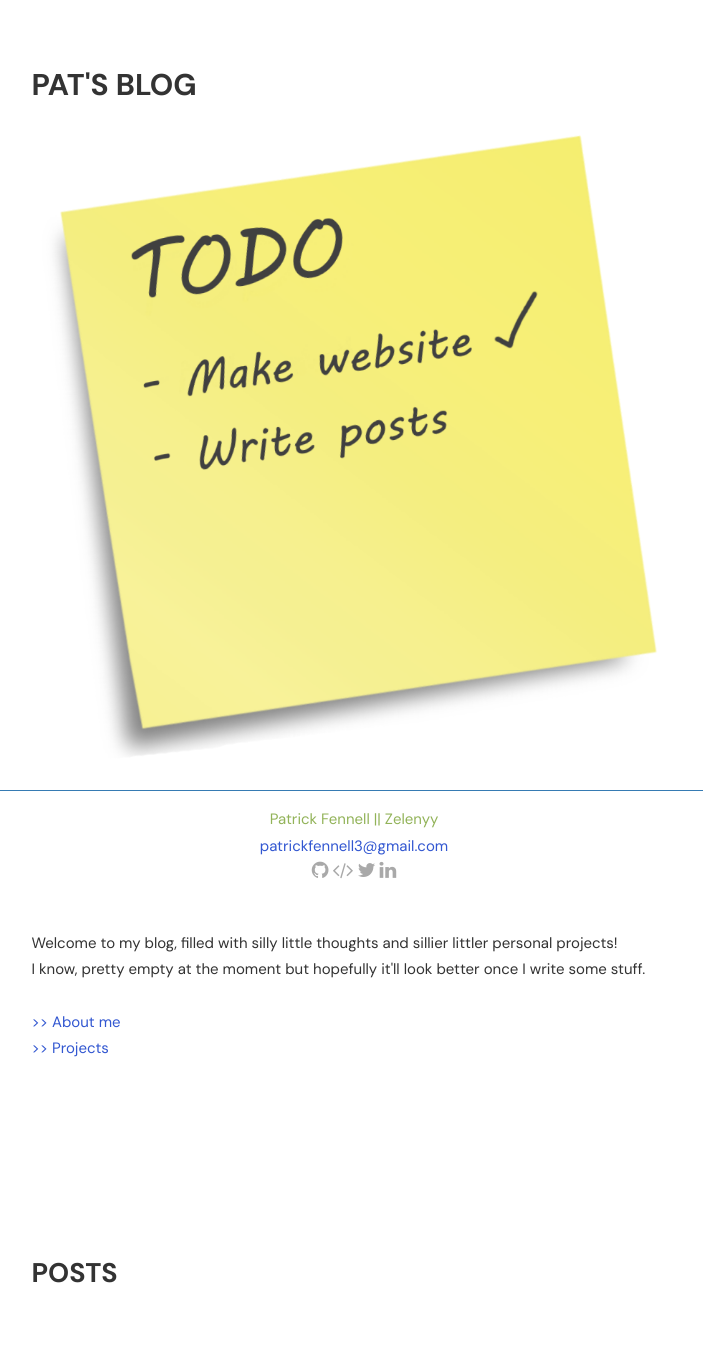
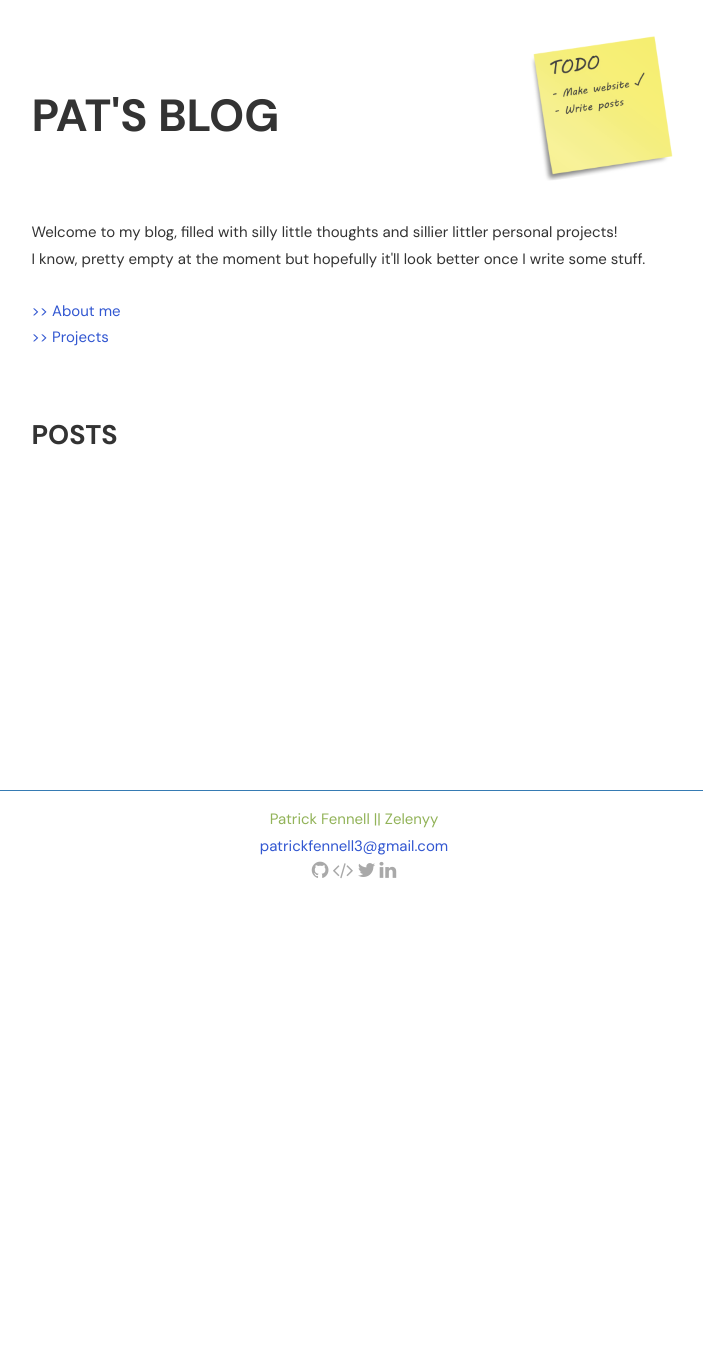
Before and after one commit to mrmelonson/zelenyy_blog, a Jekyll site: the page built from index.html, in a window 1280 px wide. Shown: the whole page, without its empty margins (286-989 px from the left). Built offline with Jekyll 4.4.1, drawn with Linux system fonts in a browser that asks for light colours; after the commit the page ends 900 px from its top, so only the background shows below that.

Commit message:
more updates to stylesheets

```diff
--- a/_sass/_main.scss
+++ b/_sass/_main.scss
@@ -162,7 +162,18 @@ section {
 }
 
 section {
-	margin-top: 5.5rem;
+	margin-top: 4rem;
+}
+
+.greetings {
+    display: inline-flex;
+    width: 100%;
+    align-items: center;
+    justify-content: space-between;
+}
+
+.greetings > img {
+    width: 150px;
 }
 
 blockquote {
@@ -174,7 +185,7 @@ blockquote {
 h1 {
 	color: var(--main-text-color);
 	text-transform: uppercase;
-	font-size: 2rem;
+	font-size: 3rem;
 	font-weight: bold;
 	margin-bottom: 1.5rem;
 }
@@ -230,6 +241,10 @@ b {
 	margin-bottom: 0.5rem;
 }
 
+.posts {
+  margin-top: 1rem;
+}
+
 .posts > h3 {
 	font-weight: 500;
 }
@@ -272,7 +287,7 @@ time {
 }
 
 .post > h1.title {
-	font-size: x-large;
+	font-size: 2.5rem;
 	margin-top: 0;
 	margin-bottom: 0;
 }
@@ -368,7 +383,7 @@ figcaption {
 }
 
 .bio {
-	margin-bottom: 5rem;
+	margin-bottom: 1rem;
 }
 
 ::selection {
@@ -376,56 +391,6 @@ background-color: #fffba0;
 color: #333;
 }
 
-
-.search-article {
-  position: relative;
-
-
-  label[for="search-input"] {
-    position: relative;
-    top: -10px;
-    left: 11px;
-  }
-
-  input[type="search"] {
-    top: -1rem;
-    left: 0;
-    border: 0;
-    width: 100%;
-    height: 30px;
-    outline: none;
-    position: absolute;
-    border-radius: 5px;
-    padding: 10px 10px 10px 35px;
-    color: var(--main-text-color);
-    -webkit-appearance: none;
-    background-color: rgba(128, 128, 128, 0.1);
-    border: 1px solid rgba(128, 128, 128, 0.1);
-    &::-webkit-input-placeholder {
-      color: #808080;
-    }
-    &::-webkit-search-decoration,
-    &::-webkit-search-results-decoration {
-      display: none;
-    }
-  }
-}
-
-#search-results {
-
-  text-align: center;
-  li {
-    text-align: center;
-  }
-}
-
-#search-results li::before {
-	content: "›";
-	display: inline-block;
-	margin-left: -1.3em;
-	width: 1.3em;
-	color: var(--main-text-color);
-}
 
 .post-nav {
   display: flex;
```
